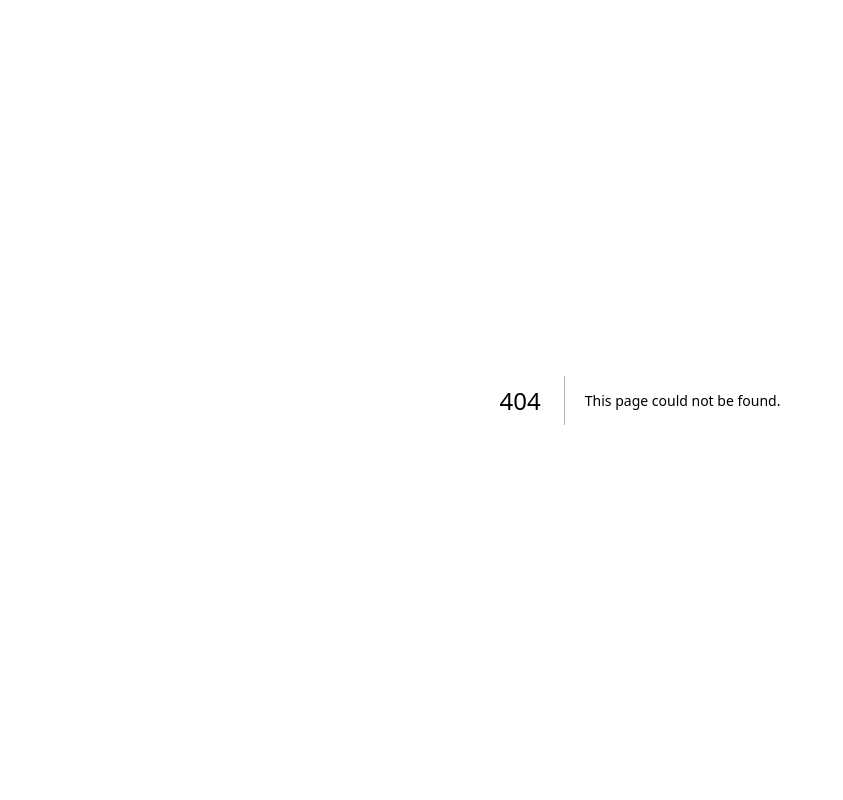
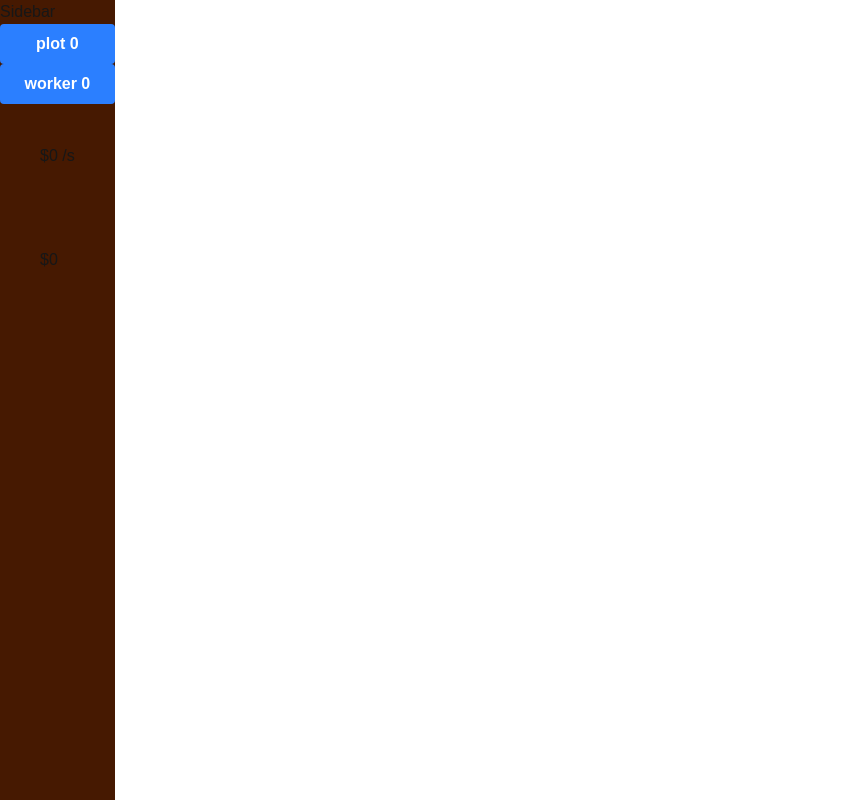
Before and after one commit to AlexCGul/react-idle, a Next.js app: page / in a window 1280 px wide. Before the commit this address had no page. Shown: the whole page, without its empty margins (0-843 px from the left). Built offline with nearby package versions, Linux system fonts and the light colour scheme.

Commit message:
Adding item dependancies and tied how much a player can buy to it's dependacies if it has dependancies

```diff
--- a/Components/ItemButton.tsx
+++ b/Components/ItemButton.tsx
@@ -1,15 +1,15 @@
 "use client";
-import { useState } from 'react';
 
 // @ignore
-function ItemButton (props: { onClick: () => void; text: string; })
+function ItemButton (props: { onClick: () => void; text: string; value: number; })
 {
-    const [clickedNum, SetClickedNum] = useState(0);
     return (
-        <button onClick={() => { SetClickedNum(clickedNum + 1); props.onClick()}} className="bg-blue-500 text-white font-bold py-2 px-4 rounded">
-            <p>{props.text + " " + clickedNum}</p>
+        <button onClick={() => { props.onClick()}} className="bg-blue-500 text-white font-bold py-2 px-4 rounded">
+            <p>{props.text + " " + props.value}</p>
         </button>
     );
 }
 
-export default ItemButton;
+
+
+ export {ItemButton};
--- a/Components/Sidebar.tsx
+++ b/Components/Sidebar.tsx
@@ -1,15 +1,24 @@
 "use client";
 // @ts-nocheck
 
-import ItemButton from './ItemButton'
+import {ItemButton} from "./ItemButton";
 import items from "@/DataStores/items";
 import MoneyStore from '@/DataStores/MoneyStore';
-import { useState } from "react";
+import { JSX, useEffect, useReducer, useState } from "react";
+
+function SetOwned (state: any, action: any)
+{
+  // ( the original array following by the desired mutation )
+return { ...state, [action.payload]: (state[action.payload] || 0) + 1 };
+
+}
 
 
 function Sidebar() {
+
   const [money, updateMoney] = useState(0);
   const [income, updateIncome] = useState(0);
+  const [ownedItems, setOwnedItems] = useReducer(SetOwned, items.ownedItems);
 
   if (typeof window !== 'undefined') {
     document?.addEventListener("moneyUpdated", () => {
@@ -17,21 +26,19 @@ function Sidebar() {
 
       // @ts-expect-error GetIncome exists but ts doesn't see it
       updateIncome(MoneyStore.GetIncome());
-      //console.log(income + " /s")
     });
 
   };
 
 
-
-  const buttons = []
-
-  for (let x = 0; x < items.items.items.length; x++)
+  let buttons = []
+    for (let x = 0; x < items.items.items.length; x++)
     {
       const name = items.items.items[x].name;
+      const val = ownedItems[x];
 
       buttons.push(
-        <ItemButton key={x} text={name} onClick={() => BuyItem(x)} />
+        <ItemButton key={x} text={name} value={val == undefined ? 0 : val} onClick={() => BuyItem(x)} />
       );
     }
 
@@ -50,12 +57,19 @@ function Sidebar() {
 
     </div>
   );
+
+
+  // Code to run when purchasing an item
+  function BuyItem(itemBought: number)
+  {
+    if ( items.BuyItemFromStore(itemBought))
+    {
+      items.items.items[itemBought].purchase();
+      setOwnedItems({ type: "update", payload: itemBought });
+    }
+  }
+
 }
 
-function BuyItem(itemBought: number)
-{
-  items.BuyItemFromStore(itemBought);
-  items.items.items[itemBought].purchase();
-}
 
  export default Sidebar;
--- a/DataStores/MoneyStore.ts
+++ b/DataStores/MoneyStore.ts
@@ -11,12 +11,14 @@ function MoneyProcess ()
     moneyProcessStart = true;
 
     window.setInterval(() => {
+            console.log("TIMER");
         AddMoney(makingMoney);
-    }, 1000); // 1 second
+    }, 10000); // 1 second
 }
 
 function AddMoney (amount: number)
 {
+    console.log("Adding money: " + amount);
     money += amount;
 
     if (typeof window !== 'undefined') {
--- a/DataStores/PlantsSlots.ts
+++ b/DataStores/PlantsSlots.ts
@@ -8,6 +8,8 @@ type slot = {
 
 //const slotCost = items.items["plot"].cost; // plot cost
 let slots:slot[] = [];
+
+const workerIncome = 1;
 
 let slotsUpdated = new Event("slotsUpdated")
 
@@ -40,7 +42,7 @@ function PlantWorkerInNextAvailableSlot ()
         }
     }
 
-    MoneyStore.AddIncome(10);
+    MoneyStore.AddIncome(workerIncome);
 
     if (typeof window !== 'undefined') {
         document?.dispatchEvent(slotsUpdated);
--- a/DataStores/items.ts
+++ b/DataStores/items.ts
@@ -1,5 +1,6 @@
 "use client"
 
+import MoneyStore from "./MoneyStore";
 import PlantsSlots from "./PlantsSlots";
 
 type item = {
@@ -8,19 +9,27 @@ type item = {
     description: string,
 }
 
-
+// NOTE dependancy names need to match another item name exactly
+// NOTE the order here will be the order they are displayed
 const items =
 {
     "items": [
+        {
+            "name" : "plot",
+            "cost" : 2000,
+            "description" : "A worker that can be assigned to tasks.",
+            "purchase" : () => PlantsSlots.BuySlot(),
+        },
         {
             "name" : "worker",
             "cost" : 100,
             "description" : "A worker that can be assigned to tasks.",
             "purchase" : () => PlantsSlots.PlantWorkerInNextAvailableSlot(),
+            "dependancies" : ["plot"]
         },
         /*
         {
-            "name" : "cler",
+            "name" : "clerk",
             "cost" : 400,
             "description" : "A worker that can be assigned to tasks.",
             "purchase" : () => PlantsSlots.BuySlot(),
@@ -30,12 +39,6 @@ const items =
             "description" : "A worker that can be assigned to tasks.",
             "purchase" : () => PlantsSlots.BuySlot(),
         },*/
-        {
-            "name" : "plot",
-            "cost" : 2000,
-            "description" : "A worker that can be assigned to tasks.",
-            "purchase" : () => PlantsSlots.BuySlot(),
-        },
     ]
 }
 
@@ -51,19 +54,49 @@ function BuyItemFromStore (newItem:number)
     const queriedItem = items.items[newItem];
 
     if (queriedItem == undefined)
-        return;
+    return false;
 
+    // exit if the player cannot afford the item
+    if ( MoneyStore.GetMoney() <  queriedItem.cost)
+    {
+        return false;
+    }
+
+    // Check for dependancies
+    if (queriedItem.dependancies != undefined)
+    {
+        // how many of the queried item exists
+        const quiertedItemAmount = ownedItems[queriedItem.name];
+        const processedAmount = ownedItems[queriedItem.name] == undefined ? 0 : quiertedItemAmount;
+
+        // prevent the player from buying more items than they can support
+        for (let i = 0; i < queriedItem.dependancies.length; i++)
+        {
+            const dependancy = queriedItem.dependancies[i];
+            if (ownedItems[dependancy] == undefined || ownedItems[dependancy] <= processedAmount)
+            {
+                return false;
+            }
+        }
+    }
+
+    // If the player has yet to buy the item create an entry for it
     if (ownedItems[queriedItem.name] == undefined)
     {
         ownedItems[queriedItem.name] = 0;
     }
 
+    // Pay for item
     ownedItems[queriedItem.name] += 1;
+
+    MoneyStore.RemoveMoney(queriedItem.cost);
+    return true;
 
 }
 
 
 export default {
     BuyItemFromStore,
-    items
+    items,
+    ownedItems
 }
--- a/package.json
+++ b/package.json
@@ -4,7 +4,7 @@
   "private": true,
   "homepage": "https://pg26alexg.github.io/react-idle",
   "scripts": {
-    "dev": "next dev --turbopack",
+    "dev": "next dev",
     "deploy": "gh-pages -d out --dotfiles --nojekyll",
     "build": "next build",
     "start": "next start",
--- a/pages/page.tsx
+++ b/pages/index.tsx
@@ -6,7 +6,7 @@ import "./_app"
 import Sidebar from "@/Components/Sidebar"
 import MoneyStore from "@/DataStores/MoneyStore";
 import plantsSlots from "@/DataStores/PlantsSlots";
-import { useEffect, useState } from "react";
+import { useState } from "react";
 
 type slot = {
   hasPlant: boolean,
@@ -23,7 +23,7 @@ export default function Home() {
       document?.addEventListener("slotsUpdated", () => {
 
         // Duplicate the slots array to force a re-render
-        let slots = [...plantsSlots.GetSlots()];
+        const slots = [...plantsSlots.GetSlots()];
         SetSlots(slots);
       });
     }
```
Also changed, not shown: 2 other files (tests, documents, lock files or other folders).
